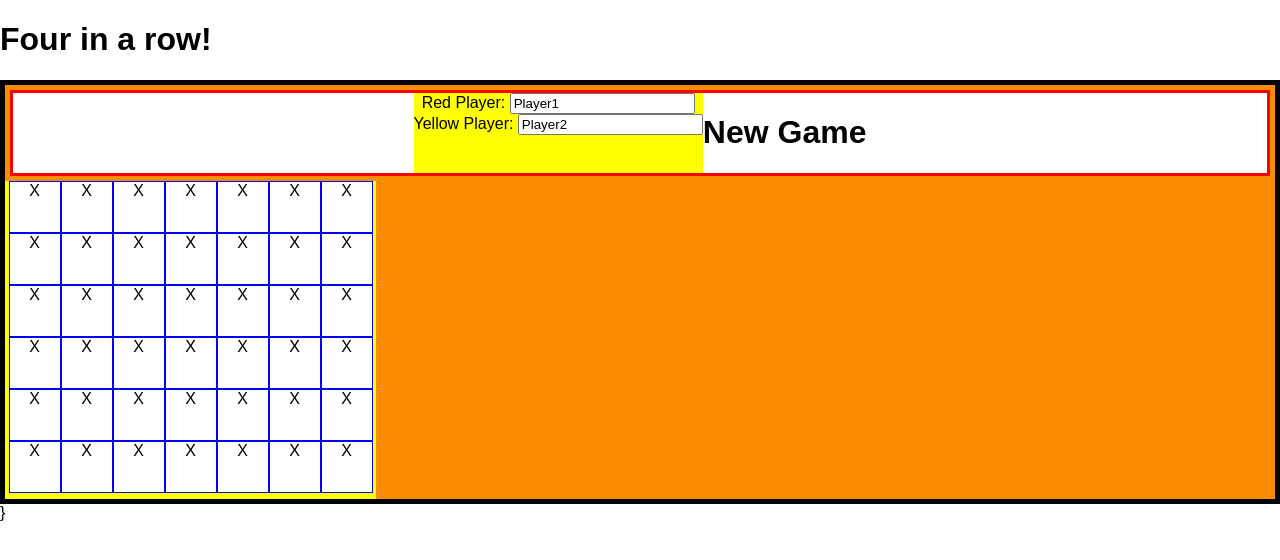
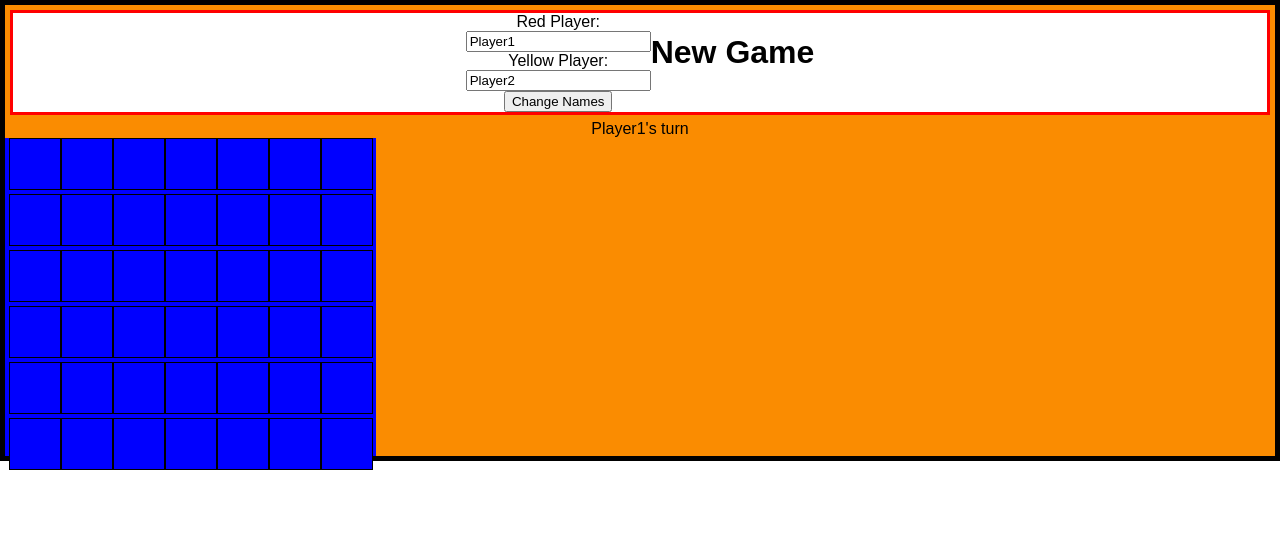
Before and after one commit to shamiran/four-in-a-row, a React (Create React App) app: page / in a window 1280 px wide. Shown: the top 560 px of the page. Built offline with nearby package versions, Linux system fonts and the light colour scheme.

Commit message:
Implement name change through html

```diff
--- a/src/App.css
+++ b/src/App.css
@@ -15,7 +15,6 @@
 .MenuItem {
 }
 .PlayerNamePickerContainer {
-  background-color: yellow;
 
 }
 .PlayerNamePicker {
@@ -24,6 +23,7 @@
 
 .BoardContainer {
   background-color: grey;
+  margin:auto;
 }
 .Board {
   width:350px;
--- a/src/App.js
+++ b/src/App.js
@@ -7,24 +7,30 @@ const boardLogic = new BoardLogic(7,6);
 class App extends Component {
   constructor () {
     super();
-    this.state = {boardLogic: boardLogic};
-    /*let boardLogic = new BoardLogic(7,6);
-    props = {boardLogic : {boardLogic}};
-    console.log(boardLogic);
-    props = ({boardLogic: {boardLogic}});
-    this.setState({boardLogic: props.boardLogic});
-*/  }
+    this.state = {
+      boardLogic: boardLogic,
+      redPlayerName : "Player 1",
+      yellowPlayerName : "Player 2"
+    };
+  }
   updateBoard() {
     this.setState({boardLogic:boardLogic});
-    console.log("Hey");
-
+  }
+  updatePlayerName(color, name) {
+    console.log(color, name);
+    console.log(this.state);
+    this.setState({color : name});
   }
   render() {
       return (
       <div className="App">
-        <h1> Four in a row! </h1>
 
-        <GameContainer boardLogic={this.state.boardLogic} onPlay={this.updateBoard.bind(this)}/>}
+        <GameContainer
+        boardLogic={this.state.boardLogic}
+        onPlay={this.updateBoard.bind(this)}
+        onSubmitName={this.updatePlayerName.bind(this)}
+        redPlayerName={this.state.redPlayerName}
+        yellowPlayerName={this.state.yellowPlayerName} />
       </div>
     );
   }
@@ -33,7 +39,12 @@ class GameContainer extends Component {
  render() {
     return (
       <div className="GameContainer">
-        <MenuBar />
+        <MenuBar onSubmitName={this.props.onSubmitName} />
+        <TurnInfo
+        boardLogic={this.props.boardLogic}
+        redPlayerName={this.props.redPlayerName}
+        yellowPlayerName={this.props.yellowPlayerName}
+        />
         <BoardContainer boardLogic={this.props.boardLogic}
          onPlay={this.props.onPlay}   />
       </div>
@@ -44,26 +55,73 @@ class MenuBar extends Component {
   render() {
     return (
       <div className="MenuBar">
-        <NamePicker className="MenuItem"/>
+        <NamePicker
+        className="MenuItem"
+        onSubmitName={this.props.onSubmitName}
+        />
         <NewGameButton className="MenuItem"/>
       </div>
     );
   }
 }
+//TODO: Change player1, player2 to NamePicker input names
+class TurnInfo extends Component {
+  render() {
+    let turnInfo = "";
+    let checkForWin = this.props.boardLogic.checkForWin();
+    let redPlayerName = "Player1";
+    let yellowPlayerName = "Player2";
+    //Check if a player name has been input
+    if (document.getElementById('redPlayerInput')!= null &&
+        document.getElementById('yellowPlayerInput') != null) {
+      redPlayerName = document.getElementById('redPlayerInput').value;
+      yellowPlayerName = document.getElementById('yellowPlayerInput').value;
+    }
+
+
+
+    if (checkForWin === this.props.boardLogic.GAME_CONTINUES) {
+      turnInfo = this.props.boardLogic.currentPlayer === this.props.boardLogic.RED ?
+      redPlayerName + "'s turn" : yellowPlayerName + "'s turn";
+    } else if (checkForWin !== this.props.boardLogic.GAME_DRAW) {
+      turnInfo = checkForWin === this.props.boardLogic.RED_WIN ?
+      "Player1 wins!" : "player2 wins!"
+    } else {
+      turnInfo = "Draw!";
+    }
+    return(<div>{turnInfo}</div>);
+
+  }
+}
 class NamePicker extends Component {
+  handleInput(e) {
+
+    console.log(document.getElementById('redPlayerInput').value);
+    e.preventDefault();
+    //this.props.onSubmitName(event.target.name, event.target.value);
+  }
   render() {
     return (
       <div className="PlayerNamePickerContainer">
-        <div className="PlayerNamePicker">
-          {"Red Player: "}
-          <input type="text" defaultValue="Player1" />
+
+        <form onSubmit={this.handleInput.bind(this)}>
+          {"Red Player:"} <br/>
+          <input
+          type="text"
+          id="redPlayerInput"
+          name="redPlayerName"
+          defaultValue="Player1"/> <br/>
 
 
-        </div>
-        <div className="PlayerNamePicker">
-          {"Yellow Player: "}
-          <input type="text" defaultValue="Player2" />
-        </div>
+          {"Yellow Player:"}<br/>
+          <input
+          type="text"
+          id="yellowPlayerInput"
+          name="yellowPlayerName"
+          defaultValue="Player2"
+          /> <br/>
+          <input type="submit" id="nameSubmit" value="Change Names" />
+        </form>
       </div>
     );
   }
@@ -93,7 +151,7 @@ class BoardContainer extends Component {
     let style = {
       "width": this.props.boardLogic.cols * (GRID_SIZE + 3),
       "height": this.props.boardLogic.rows * (GRID_SIZE + 3),
-      "backgroundColor": "yellow",
+      "backgroundColor": "blue",
     }
     return(<div style={style}> {gridContainer} </div>);
   }
@@ -101,58 +159,25 @@ class BoardContainer extends Component {
 class Grid extends Component {
   handleClick() {
     if (this.props.boardLogic.play(this.props.col)) {
-      console.log("click");
       this.props.onPlay();
     }
   }
   render() {
-    let gridStatus = this.props.boardLogic.board[this.props.col][this.props.row];
-    let backgroundColor = "white";
-    if (gridStatus !== this.props.boardLogic.EMPTY)  {
-      backgroundColor = gridStatus === this.props.boardLogic.RED ? "red" : "yellow";
-    }
       let style = {
       width:GRID_SIZE,
       height:GRID_SIZE,
       display:'inline-block',
-      "backgroundColor": backgroundColor,
-      border:'1px solid blue'
+      backgroundColor: "blue",
+      border:'1px solid black'
     }
-    return(<div style={style} onClick={this.handleClick.bind(this)}>X</div>
+    let gridStatus = this.props.boardLogic.board[this.props.col][this.props.row];
+    if (gridStatus !== this.props.boardLogic.EMPTY)  {
+      style.backgroundColor = gridStatus === this.props.boardLogic.RED ? "red" : "yellow";
+      style.borderRadius = '50%';
+    }
+
+    return(<div style={style} onClick={this.handleClick.bind(this)}></div>
     );
   }
 }
-
-
-/* Contains the bar used for selecting which column to place your gamepiece in */
-/*class PlayBar extends Component {
-  render() {
-    return(
-      <div>
-        PlayBar
-      </div>
-    );
-  }
-}*/
-/* Contains a row x col table, beware coordinate axis is flipped from boardLogic */
-/*class Board extends Component {
-  render() {
-    return (
-      <div className="Board">
-        <table>
-          <tbody>
-              <tr> <PlayBar /> </tr>
-              {for (let row= 0; row < this.props.board.rows; row++) {
-                return <RowContainer row=row />
-              }}
-
-          </tbody>
-        </table>
-      </div>
-    );
-  }
-
-}*/
-
-
 export default App;
--- a/src/boardLogic.js
+++ b/src/boardLogic.js
@@ -137,7 +137,7 @@ const BoardLogic = class {
 			}
 		}
 		for (let col = 0; col < this.cols; col++) {
-			if (this.board[col][this.rows - 1] !== this.EMPTY) {
+			if (this.board[col][this.rows - 1] === this.EMPTY) {
 				return this.GAME_CONTINUES
 			}
 		}
```
Also changed, not shown: 1 other file (tests, documents, lock files or other folders).
